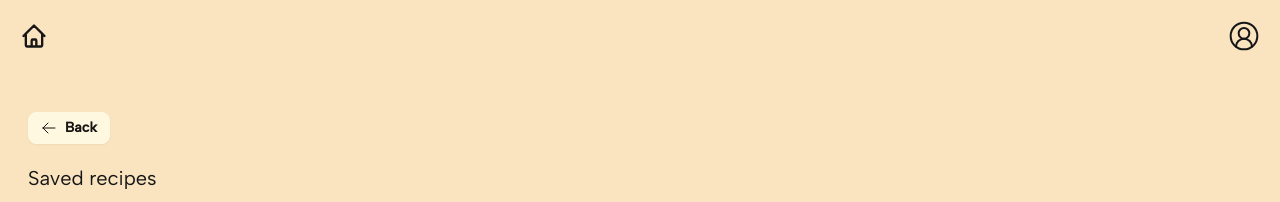
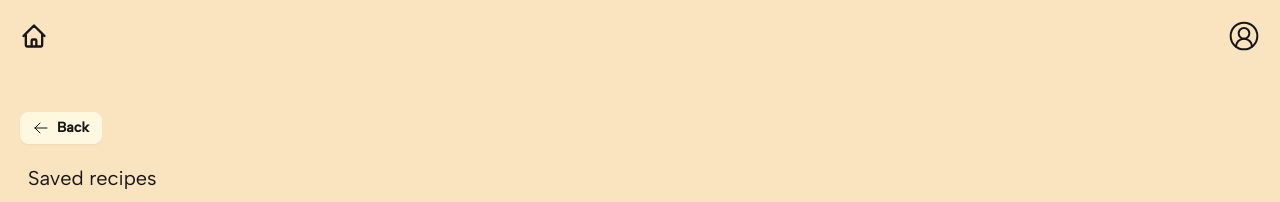
Before and after one commit to felicialyden/recipe-search-frontend, a React (Vite) app: page /recipe-search-frontend/saved in a window 1280 px wide. Shown: the top 202 px of the page. Built offline with nearby package versions, Linux system fonts and the light colour scheme.

Commit message:
fix back button margin

```diff
--- a/src/components/BackButton.tsx
+++ b/src/components/BackButton.tsx
@@ -3,7 +3,7 @@ import { useNavigate } from "react-router-dom";
 const BackButton = () => {
   const navigate = useNavigate();
   return (
-    <button className="btn btn-sm btn-secondary ml-2" onClick={() => navigate(-1)}>
+    <button className="btn btn-sm btn-secondary" onClick={() => navigate(-1)}>
       <svg
         xmlns="http://www.w3.org/2000/svg"
         fill="none"
```
